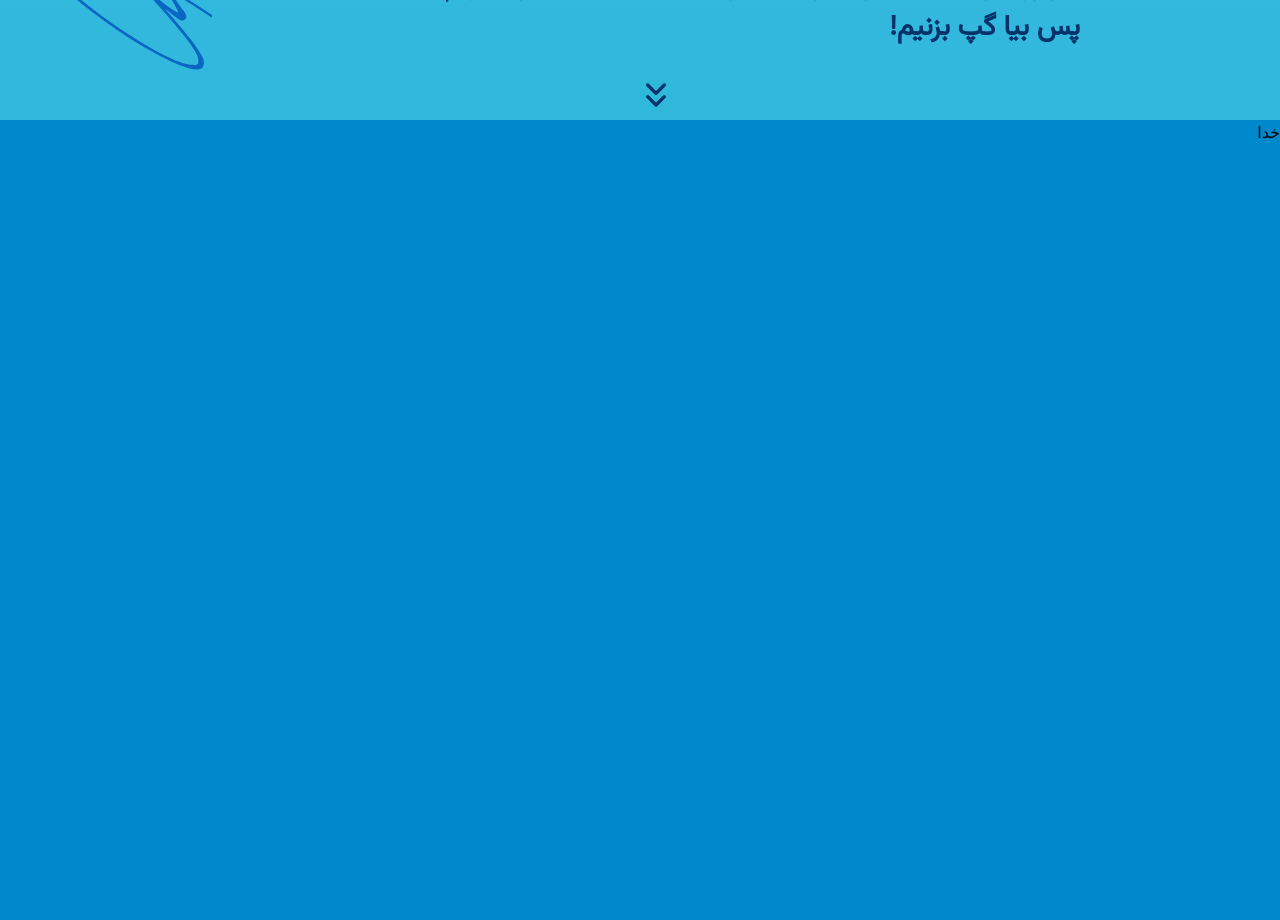
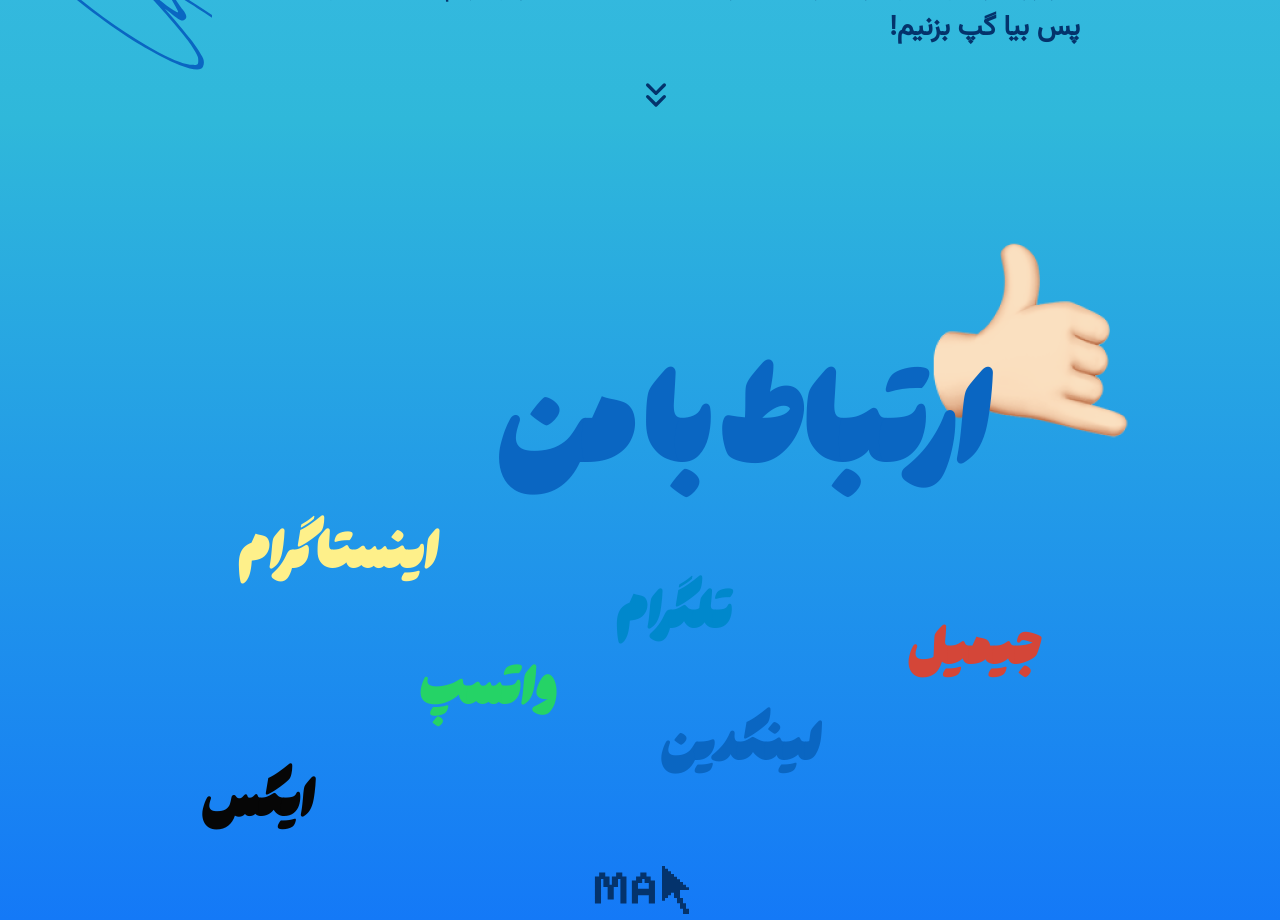
Before and after one commit to abolfazlj10/richHavij, a Next.js app: page / in a window 1280 px wide. Shown: the part 1480-2400 px from the top of the page. Built offline with nearby package versions, Linux system fonts and the light colour scheme.

Commit message:
complete third section.

```diff
--- a/app/main.css
+++ b/app/main.css
@@ -70,3 +70,6 @@ body{
 .thingFrench{
     @apply font-hasti text-[#2C67F2];
 }
+.thirdScreen{
+    @apply flex flex-col h-screen bg-gradient-to-b from-[#2FB8DA] to-[#1479F7] pt-[120px] px-[150px];
+}
--- a/app/page.js
+++ b/app/page.js
@@ -52,7 +52,25 @@ export default function Home() {
           <img src='./ChevronsDown.svg' />
         </div>
       </div>
-      <div className="h-screen bg-lowBlue">خدا</div>
+      <div className="thirdScreen">
+        <div className='flex mb-10'>
+          <img className='w-[200px] h-[200px]' src='./like.png' />
+          <div className='text-highBlue font-hasti text-[120px] mt-24 -mr-16'>ارتباط با من</div>
+        </div>
+        <div className=' flex flex-col flex-1 font-hasti text-[50px]'>
+          <div className='flex-1 flex justify-around'>
+            <div className='text-[#D44638] mt-14'>جیمیل</div>
+            <div className='text-[#0088CC] mt-5'>تلگرام</div>
+            <div className='text-yellow-200 -mt-10'>اینستاگرام</div>
+          </div>
+          <div className='flex-1 flex justify-around pr-64'>
+            <div className='text-[#0A66C2]'>لینکدین</div>
+            <div className='text-[#25D366] -mt-14'>واتسپ</div>
+            <div className='text-[#060606] mt-14'>ایکس</div>
+          </div>
+        </div>
+        <div className='flex justify-center'><a href='https://mehdi-arman-s-project.vercel.app/'><img src='./desginer.svg'/></a></div>
+      </div>
     </>
   );
 }
```
Also changed, not shown: public/desginer.svg (added), public/like.png (added).
